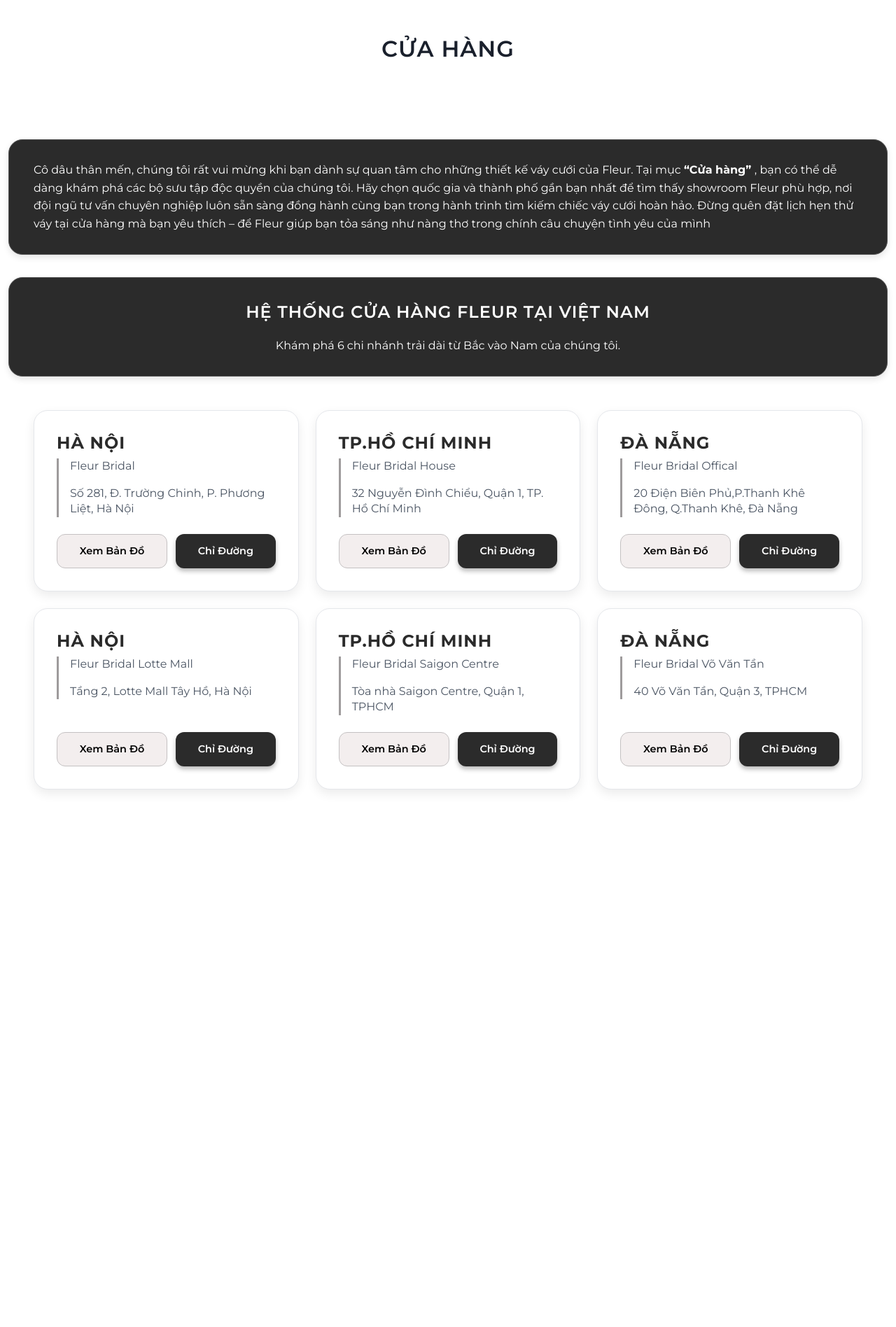
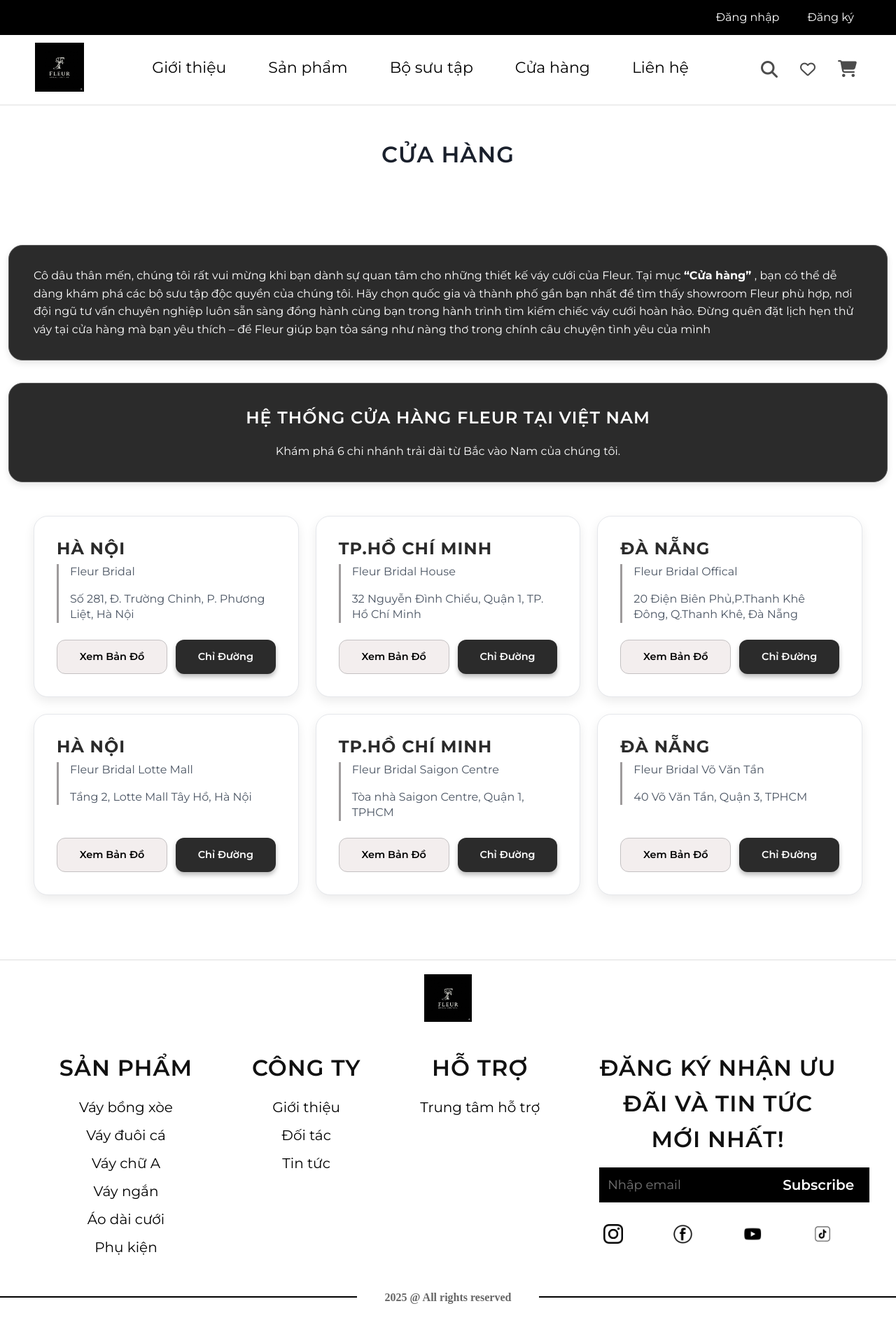
Before and after one commit to MinhHieu-Tapcode/CuoiKy_Web_HanhHiuHuyenThu, a plain HTML site: page cuahang.html in a window 1280 px wide. Shown: the whole page at 70% size. Before the commit the page ends 1220 px from the top, so only its background shows below. Drawn offline with Linux system fonts and the light colour scheme.

Commit message:
up lại do nãy bị conflict

```diff
--- a/cuahang.html
+++ b/cuahang.html
@@ -348,6 +348,13 @@
         </div>
     </div>
 </main>
+    <!-- Nơi header sẽ được chèn -->
+    <div id="header"></div>
+
+    <!-- Nơi footer sẽ được chèn -->
+    <div id="footer"></div>
+    <!-- Script để load header + footer và gắn sự kiện -->
+    <script src="./header_footer/header_footer.js"></script>
 </body>
 
 </html>
```
